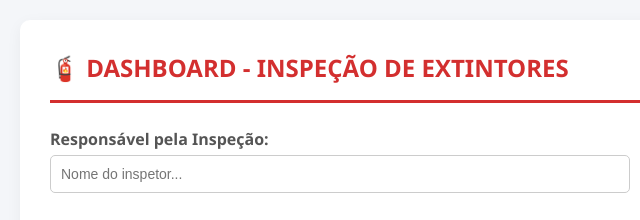
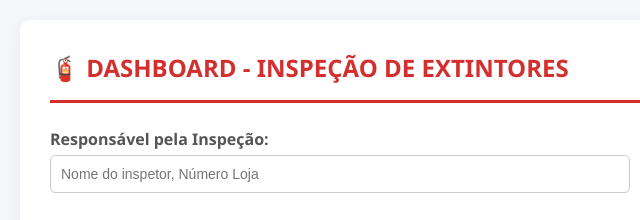
Before and after one commit to sesmtsantacatarinabr/ipextintores, a plain HTML site: page index.html in a window 1280 px wide. Shown: the top 220 px of the page, 0-640 px from the left. Drawn offline with nearby package versions, Linux system fonts and the light colour scheme.

Commit message:
Update index.html

```diff
--- a/index.html
+++ b/index.html
@@ -215,7 +215,7 @@
         <div class="info-section no-print">
             <div class="info-group">
                 <label>Responsável pela Inspeção:</label>
-                <input type="text" placeholder="Nome do inspetor...">
+                <input type="text" placeholder="Nome do inspetor, Número Loja">
             </div>
             <div class="info-group">
                 <label>Data da Inspeção:</label>
```
